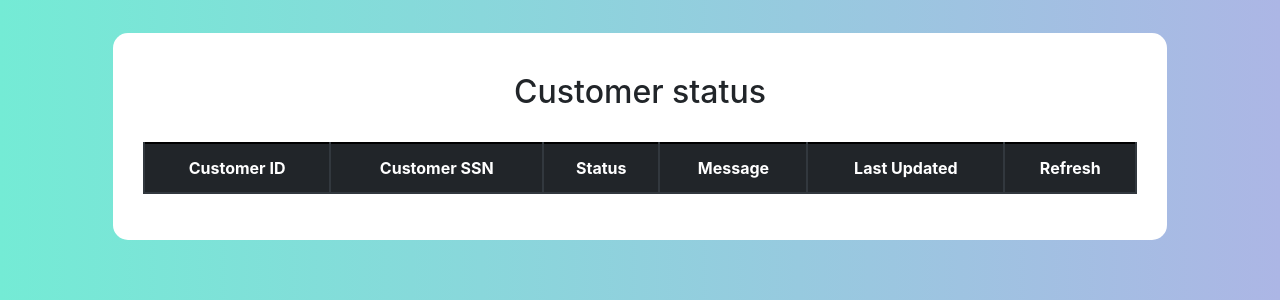
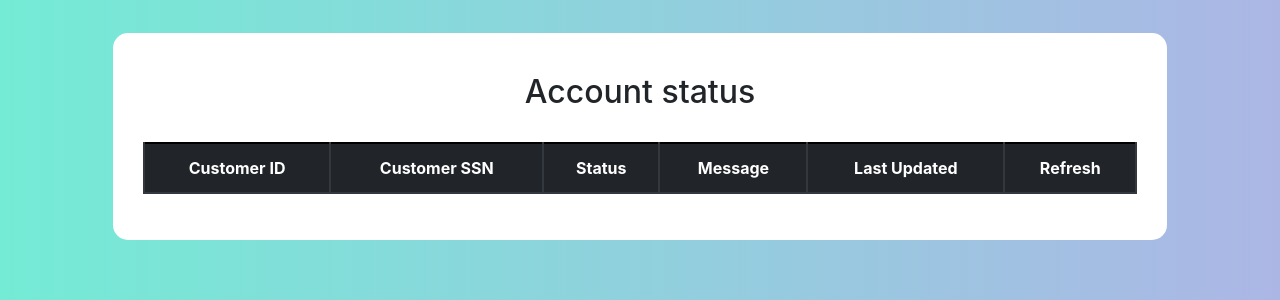
Before and after one commit to shazebfahmi/Bank-of-Mills, a Flask app: page /customer_status in a window 1280 px wide. Shown: the part 66-366 px from the top of the page. Run offline with Flask 2, Linux system fonts and the light colour scheme; the visitor is signed in with stand-in values (Sample User, id 1); data that the repository does not hold is empty; some libraries are stand-ins or nearby versions.

Commit message:
UI changes fix

```diff
--- a/application/templates/customer_status.html
+++ b/application/templates/customer_status.html
@@ -8,7 +8,7 @@
     {% extends "cus_layout.html" %}
         {% block content%}
             <div class="table_div">
-                <h2 class="text-center" style="margin:1% 0 3% 0;">Customer status</h2>
+                <h2 class="text-center" style="margin:1% 0 3% 0;">Account status</h2>
                 <div class="table-responsive" style="margin-top:30px;">
                     <table class="table">
                         <thead class="thead-dark">
```
